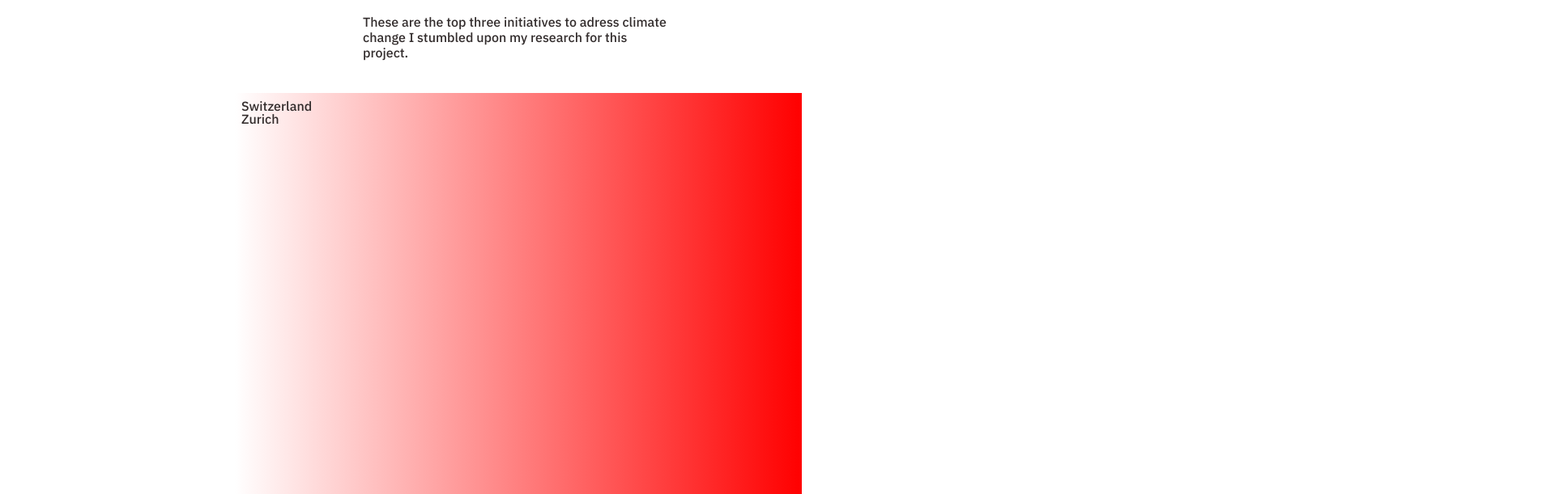
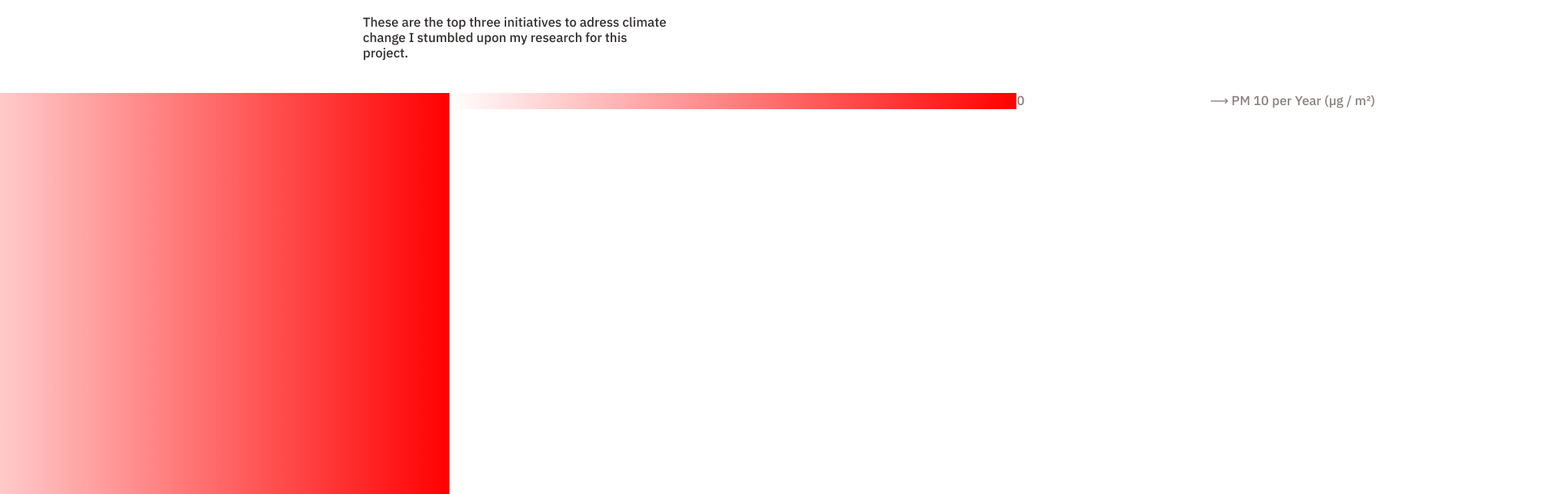
Before and after one commit to interactivethings/crimson-to-salmon, a React (Create React App) app: page / in a window 1280 px wide. Shown: the part 6705-7316 px from the top of the page at 81% size, 1920 px wide, since content can reach past the window. Built offline with nearby package versions, Linux system fonts and the light colour scheme.

Commit message:
Init station labels for Zurich Gradient

```diff
--- a/src/components/Legends.tsx
+++ b/src/components/Legends.tsx
@@ -35,3 +35,21 @@ export class GradientBar extends React.Component {
         );
     }
 }
+
+export const LabelRoot = styled('div')`
+    display: flex;
+    height: 700px;
+`
+
+export class GradientLabels extends React.Component {
+    render() {
+        return(
+            <LabelRoot>
+                <LegendItem>Stampfenbachstrasse</LegendItem>
+                <LegendItem>Rosengartenstrasse</LegendItem>
+                <LegendItem>Heubeeribüel</LegendItem>
+                <LegendItem>Schimmelstrasse</LegendItem>
+            </LabelRoot>
+        );
+    }
+}
--- a/src/components/Zurich.tsx
+++ b/src/components/Zurich.tsx
@@ -2,6 +2,8 @@ import * as React from 'react';
 import { VizWrapper, ElementTitle, ElementSubtitle, MainRed } from 'src/materials/materials';
 import { Country } from 'src/components/Countries';
 import ZurichGradientSVG  from '../zh_gradient.svg';
+import { GradientBar, GradientLabels } from './Legends';
+import styled from '@emotion/styled-base';
 // import { color } from 'd3-color';
 // import styled from '@emotion/styled-base';
 // import { color } from 'd3-color';
@@ -39,13 +41,23 @@ export class Zurich extends React.Component {
     }
 }
 
+export const ZurichGradientRoot = styled('div')`
+    display: flex;
+    flex-direction: row;
+`
+
 export class ZurichGradient extends React.Component {
     render() {
         return (
-            <VizWrapper style={{backgroundImage: "url(" + ZurichGradientSVG + ")"}}>
+            <ZurichGradientRoot>
+                <GradientLabels />
+
+                <VizWrapper style={{backgroundImage: "url(" + ZurichGradientSVG + ")"}}>
                     <ElementTitle>Switzerland</ElementTitle>
                     <ElementSubtitle>Zurich</ElementSubtitle>
-            </VizWrapper>
+                </VizWrapper>
+                <GradientBar />
+            </ZurichGradientRoot>
         );
     }
 }
```
